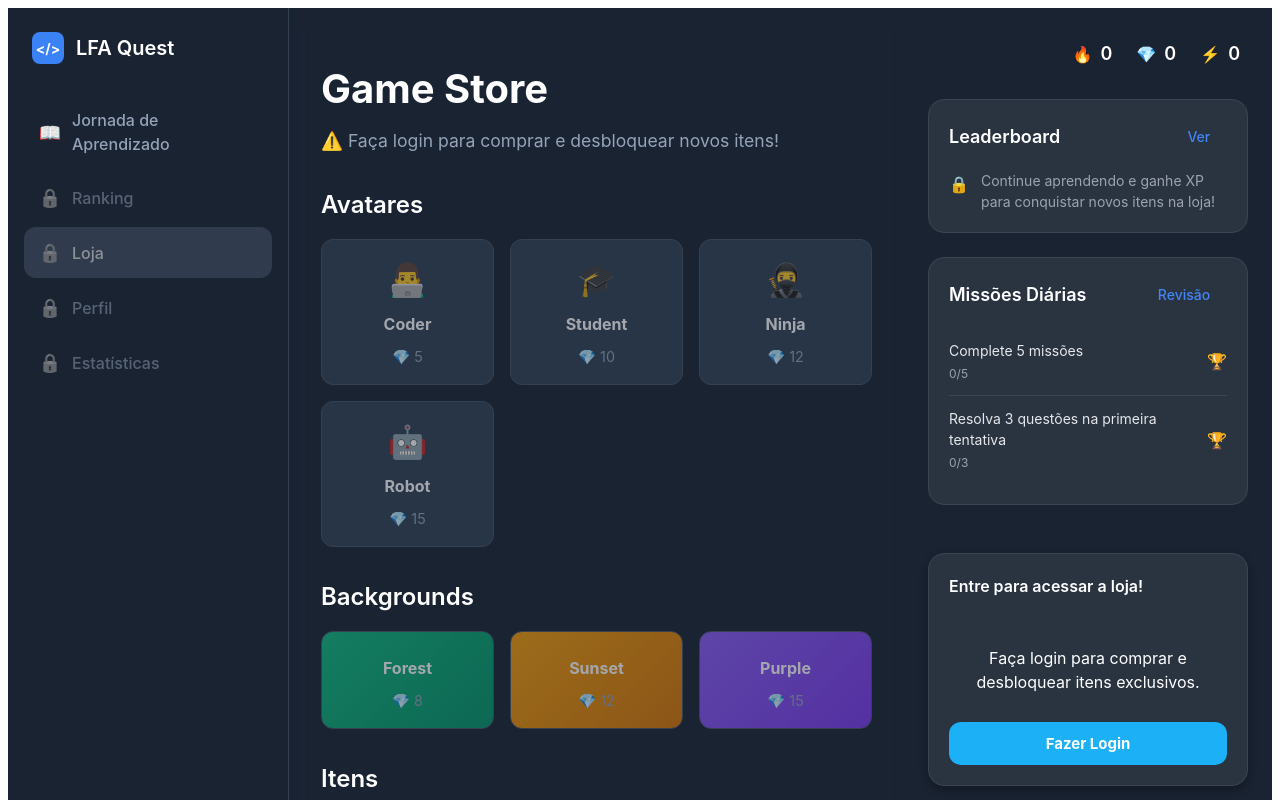
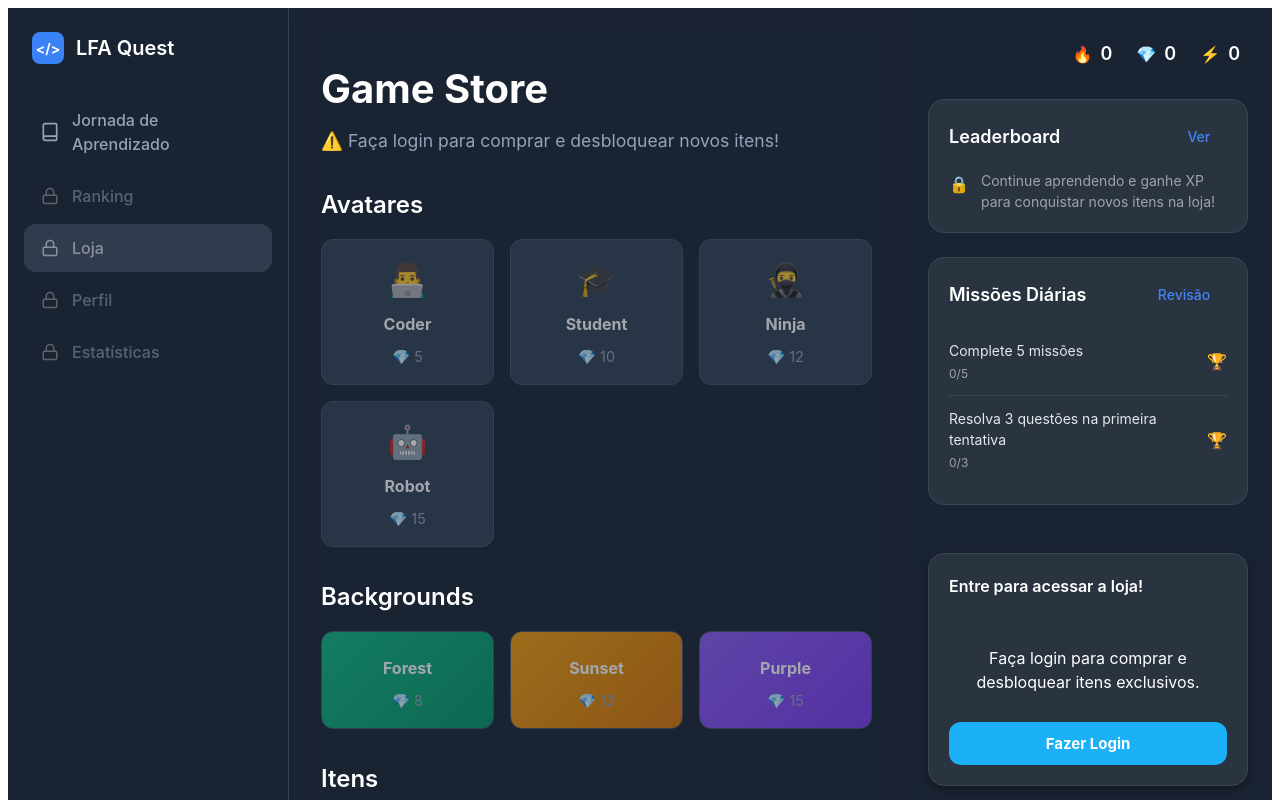
Before and after one commit to ericViana445/front-LFAQuest, a React (Vite) app: page /store in a window 1280 px wide. Shown: the top 800 px of the page. Built offline with nearby package versions, Linux system fonts and the light colour scheme.

Commit message:
icones na side bar

```diff
--- a/package.json
+++ b/package.json
@@ -13,6 +13,7 @@
   "dependencies": {
     "axios": "^1.12.2",
     "jwt-decode": "^4.0.0",
+    "lucide-react": "^0.553.0",
     "react": "^18.3.1",
     "react-dom": "^18.3.1",
     "react-router-dom": "^7.1.1"
--- a/src/components/sidebar/Sidebar.tsx
+++ b/src/components/sidebar/Sidebar.tsx
@@ -3,6 +3,7 @@
 import type React from "react";
 import { useNavigate } from "react-router-dom";
 import "./Sidebar.css";
+import { Book, Trophy, Store, User, BarChart, Lock } from "lucide-react";
 
 interface SidebarProps {
   activeItem: string;
@@ -17,11 +18,11 @@ const Sidebar: React.FC<SidebarProps> = ({ activeItem, onNavigate }) => {
 
   // 🔹 Itens do menu (todos, mas só "journey" fica livre sem login)
   const navItems = [
-    { id: "journey", label: "Jornada de Aprendizado", icon: "📖", path: "/path", requiresLogin: false },
-    { id: "leaderboard", label: "Ranking", icon: "🏆", path: "/leaderboard", requiresLogin: true },
-    { id: "store", label: "Loja", icon: "🏪", path: "/store", requiresLogin: true },
-    { id: "profile", label: "Perfil", icon: "👤", path: "/profile", requiresLogin: true },
-    { id: "more", label: "Estatísticas", icon: "⋯", path: "/more", requiresLogin: true },
+    { id: "journey", label: "Jornada de Aprendizado", icon: <Book />, path: "/path", requiresLogin: false },
+    { id: "leaderboard", label: "Ranking", icon: <Trophy />, path: "/leaderboard", requiresLogin: true },
+    { id: "store", label: "Loja", icon: <Store />, path: "/store", requiresLogin: true },
+    { id: "profile", label: "Perfil", icon: <User />, path: "/profile", requiresLogin: true },
+    { id: "more", label: "Estatísticas", icon: <BarChart />, path: "/more", requiresLogin: true },
   ];
 
   // 🔸 Handler de clique
@@ -54,7 +55,7 @@ const Sidebar: React.FC<SidebarProps> = ({ activeItem, onNavigate }) => {
               title={locked ? "Faça login para acessar" : item.label}
             >
               <span className="nav-icon">
-                {locked ? "🔒" : item.icon}
+                {locked ? <Lock size={18}/> : item.icon}
               </span>
               <span>{item.label}</span>
             </div>
```
Also changed, not shown: 1 other file (tests, documents, lock files or other folders).
